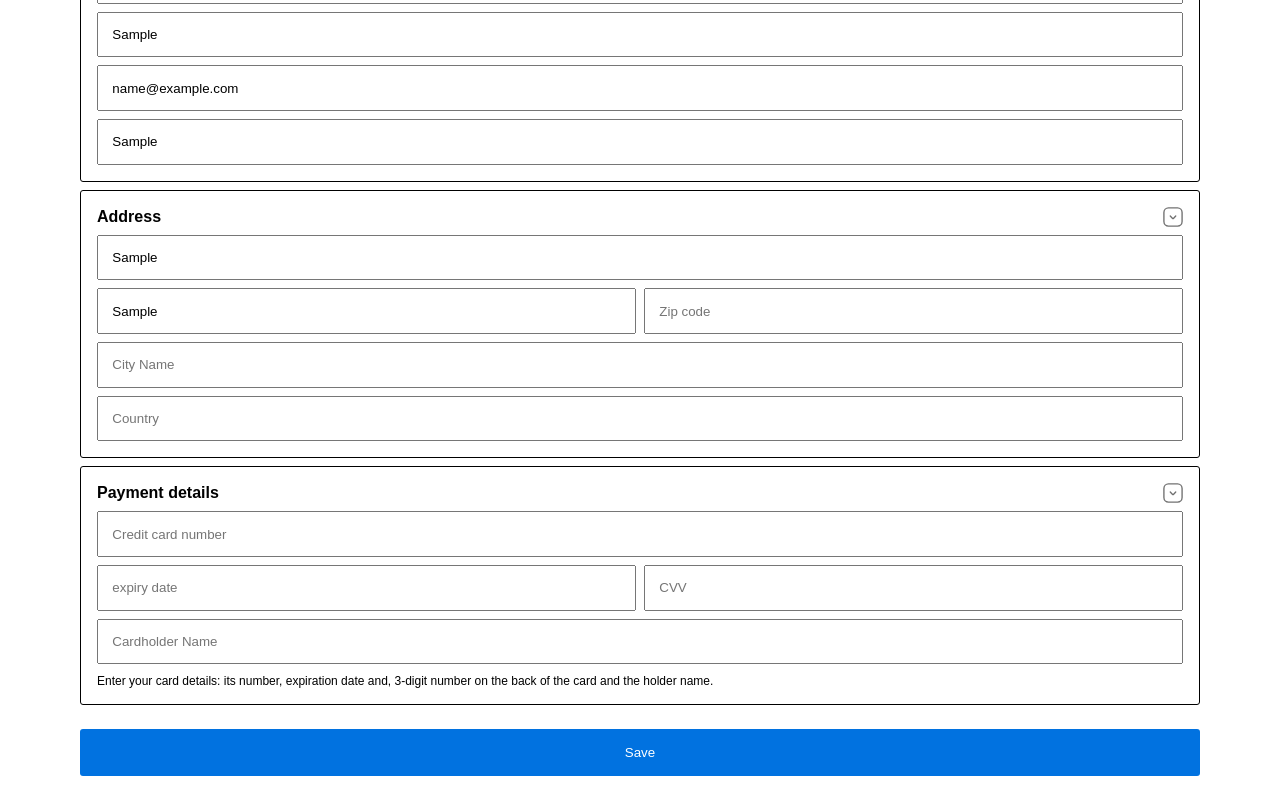
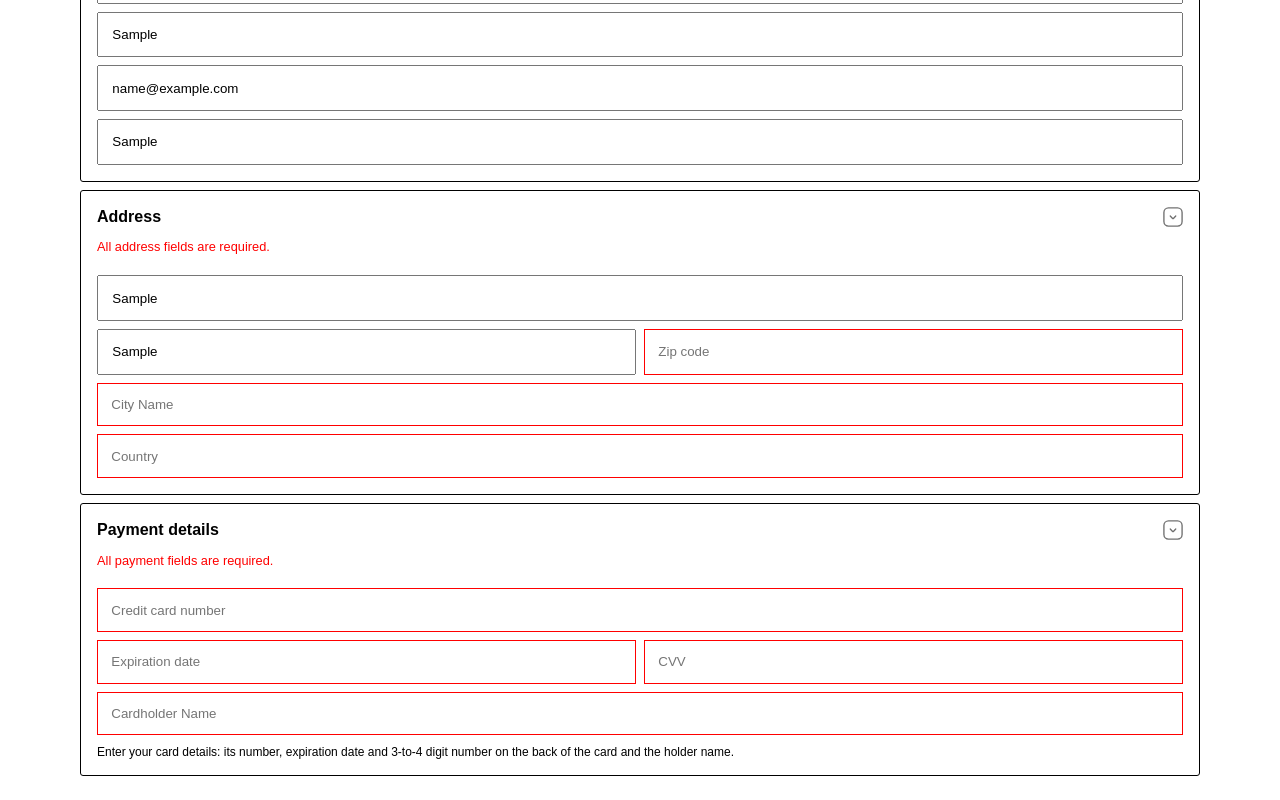
Before and after one commit to sydneythomas/challenge-limehome, an Angular app: page / in a window 1280 px wide. Both pictures are taken after typing "Sample", "Sample", "name@example.com", "Sample", "Sample", "Sample" into the empty fields and a click on the button "Save". Shown: the part 147-947 px from the top of the page. Built offline with nearby package versions, Linux system fonts and the light colour scheme.

Commit message:
Add hidden labels for accessibility WIP readme update animations for sections refactor all form logic

```diff
--- a/src/app/accordian-section/accordian-section.component.html
+++ b/src/app/accordian-section/accordian-section.component.html
@@ -1,15 +1,15 @@
-<section [ngClass]="{ collapsed: filled }">
+<section [@sectionAnimation]="filled ? 'collapsed' : 'expanded'">
   <div class="header" (click)="toggle()">
     <h2>{{ title }}</h2>
     <img
-      [ngClass]="{ collapsed: filled }"
+      [ngClass]="{ collapsed: filled, expanded: !filled }"
       src="assets/arrow-down.svg"
       alt="accordian arrow"
       width="20"
       height="20"
     />
   </div>
-  <div class="content">
+  <div class="content" [ngClass]="{ collapsed: filled, expanded: !filled }">
     <ng-content></ng-content>
   </div>
 </section>
--- a/src/app/accordian-section/accordian-section.component.scss
+++ b/src/app/accordian-section/accordian-section.component.scss
@@ -17,15 +17,20 @@ section {
   align-items: center;
 }
 
-.content {
-  display: flex;
-  flex-direction: column;
-}
-
-.collapsed .content {
-  display: none;
+// animcations for the arrow
+img {
+  transition: transform 0.3s ease-in-out;
 }
 
 .collapsed img {
   transform: rotate(180deg);
 }
+
+.content {
+  display: flex;
+  flex-direction: column;
+
+  &.collapsed {
+    display: none;
+  }
+}
--- a/src/app/app.component.html
+++ b/src/app/app.component.html
@@ -1,152 +1,185 @@
 <div class="wrapper">
   <h1>Your check-in details</h1>
-  <form class="form" #myForm="ngForm" (ngSubmit)="submitForm(myForm)">
+  <form class="form" [formGroup]="form" (ngSubmit)="submitForm()">
     <app-accordian-section
       [title]="'Personal information'"
-      [filled]="detailsSectionFilled"
+      [filled]="accordianSections['detailsSectionFilled']"
+      formGroupName="detailsSectionFields"
     >
+      <div
+        class="inlineError"
+        *ngIf="formSubmitted && isFormGroupInvalid('detailsSectionFields')"
+      >
+        All details fields are required.
+      </div>
+
+      <label for="firstName">First name</label>
       <input
         type="text"
-        name="detailsSectionFields.firstName"
-        [(ngModel)]="detailsSectionFields['firstName']"
+        id="firstName"
+        formControlName="firstName"
         placeholder="First name"
-        required
       />
+
+      <label for="lastName">Last name</label>
       <input
         type="text"
-        name="detailsSectionFields.lastName"
-        [(ngModel)]="detailsSectionFields['lastName']"
+        id="lastName"
+        formControlName="lastName"
         placeholder="Last name"
-        required
       />
+
+      <label for="email">Email</label>
       <input
         type="email"
-        name="detailsSectionFields.email"
-        [(ngModel)]="detailsSectionFields['email']"
+        id="email"
+        formControlName="email"
         placeholder="Email"
-        #emailInput="ngModel"
-        pattern="[a-z0-9._%+-]+@[a-z0-9.-]+\.[a-z]{2,4}$"
-        required
-        [ngClass]="{
-          inputError:
-            emailInput.invalid && (emailInput.dirty || emailInput.touched)
-        }"
       />
       <div
         class="inlineError"
         *ngIf="
-          emailInput.invalid &&
-          (emailInput.dirty || emailInput.touched) &&
-          formSubmitted
+          formSubmitted && isInvalid('detailsSectionFields.email', ['email'])
         "
       >
-        <span *ngIf="emailInput.errors?.['required']">Email is required.</span>
-        <span *ngIf="emailInput.errors?.['pattern']"
-          >Invalid email format.</span
-        >
+        Invalid email format.
       </div>
 
-      <!-- add phone validation -->
+      <!-- would add country drop down + phone number validation -->
+      <label for="phoneNumber">Phone number</label>
       <input
         type="text"
-        name="detailsSectionFields.phoneNumber"
-        [(ngModel)]="detailsSectionFields['phoneNumber']"
+        id="phoneNumber"
+        formControlName="phoneNumber"
         placeholder="Phone number"
       />
     </app-accordian-section>
 
-    <app-accordian-section [title]="'Address'" [filled]="adressSectionFilled">
+    <app-accordian-section
+      [title]="'Address'"
+      [filled]="accordianSections['addressSectionFilled']"
+      formGroupName="addressSectionFields"
+    >
+      <div
+        class="inlineError"
+        *ngIf="formSubmitted && isFormGroupInvalid('addressSectionFields')"
+      >
+        All address fields are required.
+      </div>
+
+      <label for="street">Street</label>
       <input
         type="text"
-        name="addressSectionFields.street"
-        [(ngModel)]="addressSectionFields['street']"
+        formControlName="street"
+        id="street"
         placeholder="Street"
-        required
       />
 
       <div class="form-container">
         <div class="form-input">
+          <label for="houseNumber">House number</label>
           <input
             type="text"
-            name="addressSectionFields.houseNumber"
-            [(ngModel)]="addressSectionFields['houseNumber']"
+            formControlName="houseNumber"
+            id="houseNumber"
             placeholder="House Nr."
-            required
           />
         </div>
 
         <div class="form-input">
+          <label for="postCode">Zip code</label>
           <input
             type="text"
-            name="addressSectionFields.postCode"
-            [(ngModel)]="addressSectionFields['postCode']"
+            formControlName="postCode"
+            id="postCode"
             placeholder="Zip code"
-            required
           />
         </div>
       </div>
 
+      <label for="city">City</label>
       <input
         type="text"
-        name="addressSectionFields.city"
-        [(ngModel)]="addressSectionFields['city']"
+        formControlName="city"
+        id="city"
         placeholder="City Name"
-        required
       />
+
+      <label for="country">Country</label>
       <input
         type="text"
-        name="addressSectionFields.country"
-        [(ngModel)]="addressSectionFields['country']"
+        formControlName="country"
+        id="country"
         placeholder="Country"
       />
     </app-accordian-section>
 
     <app-accordian-section
       [title]="'Payment details'"
-      [filled]="paymentSectionFilled"
+      [filled]="accordianSections['paymentSectionFilled']"
+      formGroupName="paymentSectionFields"
     >
+      <div
+        class="inlineError"
+        *ngIf="formSubmitted && isFormGroupInvalid('paymentSectionFields')"
+      >
+        All payment fields are required.
+      </div>
+      <div
+        class="inlineError"
+        *ngIf="
+          formSubmitted && isInvalid('paymentSectionFields.cvv', ['pattern'])
+        "
+      >
+        CVV must be 3 or 4 digits.
+      </div>
+
+      <label for="creditCardNumber">Credit card number</label>
       <input
-        type="text"
-        name="paymentSectionFields.creditCardNumber"
-        [(ngModel)]="paymentSectionFields['creditCardNumber']"
+        type="number"
+        formControlName="creditCardNumber"
+        id="creditCardNumber"
         placeholder="Credit card number"
       />
 
       <div class="form-container">
         <div class="form-input">
+          <label for="expiryDate">Expiration date</label>
           <input
             type="text"
-            name="paymentSectionFields.expiryDate"
-            [(ngModel)]="paymentSectionFields['expiryDate']"
-            placeholder="expiry date"
+            formControlName="expiryDate"
+            id="expiryDate"
+            placeholder="Expiration date"
           />
         </div>
 
         <div class="form-input">
+          <label for="cvv">cvv</label>
           <input
-            type="text"
-            name="paymentSectionFields.CVV"
-            [(ngModel)]="paymentSectionFields['CVV']"
+            type="number"
+            formControlName="cvv"
+            id="cvv"
             placeholder="CVV"
           />
         </div>
       </div>
 
+      <label for="cardholderName">Cardholder name</label>
       <input
         type="text"
-        name="paymentSectionFields.cardholderName"
-        [(ngModel)]="paymentSectionFields['cardholderName']"
+        formControlName="cardholderName"
+        id="cardholderName"
         placeholder="Cardholder Name"
       />
       <span class="footer">
-        Enter your card details: its number, expiration date and, 3-digit number
-        on the back of the card and the holder name.
+        Enter your card details: its number, expiration date and 3-to-4 digit
+        number on the back of the card and the holder name.
       </span>
     </app-accordian-section>
 
-    <!-- moved outside of the accordion section to that it is always visible -->
+    <!-- update: moved outside of the accordion section to that it is always visible -->
     <div>
-      <button>Save</button>
+      <button type="submit">Save</button>
     </div>
   </form>
 </div>
--- a/src/app/app.component.scss
+++ b/src/app/app.component.scss
@@ -1,35 +1,3 @@
-.form {
-  width: 100%;
-}
-
-.accordion__header {
-  margin: 0 0 16px 0;
-  padding: 16px;
-  border-top: 1px solid #798a69;
-  border-bottom: 1px solid #798a69;
-}
-.accordion__header:hover {
-  background: #eeeadc;
-}
-
-.form__elements {
-  width: 100%;
-  margin: 0 0 20px 0;
-}
-
-.input {
-  width: 100%;
-  margin: 0 0 5px 0;
-}
-
-.form__payment {
-  display: block;
-  font-size: 18px;
-  line-height: 16px;
-  margin: 10px;
-}
-
-/* styles.css */
 .section {
   margin-bottom: 10px;
   border: 1px solid #ccc;
--- a/src/app/app.component.ts
+++ b/src/app/app.component.ts
@@ -1,51 +1,114 @@
-import { Component, ElementRef } from '@angular/core';
-import { NgForm } from '@angular/forms';
-import { addClass, hasClass, removeClass } from './utils/toggle-class/dom';
+import { Component, OnInit } from '@angular/core';
+import { FormBuilder, FormGroup, Validators } from '@angular/forms';
 
 @Component({
   selector: 'app-root',
   templateUrl: './app.component.html',
   styleUrls: ['./app.component.scss'],
 })
-export class AppComponent {
-  constructor(private elementRef: ElementRef) {
-    this.elementRef = elementRef;
-  }
+export class AppComponent implements OnInit {
+  form!: FormGroup;
+
+  constructor(private formBuilder: FormBuilder) {}
 
   formSubmitted: boolean = false;
 
-  detailsSectionFilled: boolean = false;
-  adressSectionFilled: boolean = false;
-  paymentSectionFilled: boolean = false;
-
-  detailsSectionFields: { [key: string]: string } = {
-    firstName: '',
-    lastName: '',
-    email: '',
-    phoneNumber: '',
+  accordianSections: { [key: string]: boolean } = {
+    detailsSection: true,
+    addressSection: true,
+    paymentSection: true,
   };
 
-  addressSectionFields: { [key: string]: string } = {
-    street: '',
-    houseNumber: '',
-    postCode: '',
-    city: '',
-    country: '',
-  };
+  ngOnInit() {
+    this.form = this.formBuilder.group({
+      detailsSectionFields: this.formBuilder.group({
+        firstName: ['', Validators.required],
+        lastName: ['', Validators.required],
+        email: ['', [Validators.required, Validators.email]],
+        phoneNumber: ['', Validators.required],
+      }),
+      addressSectionFields: this.formBuilder.group({
+        street: ['', Validators.required],
+        houseNumber: ['', Validators.required],
+        postCode: ['', Validators.required],
+        city: ['', Validators.required],
+        country: ['', Validators.required],
+      }),
+      paymentSectionFields: this.formBuilder.group({
+        creditCardNumber: ['', Validators.required],
+        expiryDate: ['', Validators.required],
+        cvv: ['', [Validators.required, Validators.pattern('^[0-9]{3,4}$')]],
+        cardholderName: ['', Validators.required],
+      }),
+    });
+  }
 
-  paymentSectionFields: { [key: string]: string } = {
-    creditCardNumber: '',
-    expiryDate: '',
-    CVV: '',
-    cardholderName: '',
-  };
+  // handle accordian
+  toggleSection(section: string): void {
+    this.accordianSections[section] = !this.accordianSections[section];
+  }
 
-  submitForm(form: NgForm): void {
+  submitForm() {
     this.formSubmitted = true;
 
-    if (form.valid) {
-      // Form submission logic
-      alert(`Form for ${this.detailsSectionFields['firstName']} submitted!`);
+    if (this.form.valid) {
+      // this is where we would include submission logic, for now I'll just give an alert & close all of the sections
+      alert(
+        `Form for ${
+          this.form.get('detailsSectionFields.firstName')!.value
+        } submitted!`
+      );
+      this.accordianSections['detailsSectionFilled'] = true;
+      this.accordianSections['addressSectionFilled'] = true;
+      this.accordianSections['paymentSectionFilled'] = true;
+    } else {
+      // all the field have to marked as touched in order to display validation errors
+      this.markFormGroupAsTouched(this.form);
+
+      // TODO redundant, could use a refactor
+      if (
+        !this.accordianSections['detailsSectionFilled'] &&
+        this.isFormGroupInvalid('detailsSectionFields')
+      ) {
+        this.accordianSections['detailsSectionFilled'] = false;
+      }
+      if (
+        !this.accordianSections['addressSectionFilled'] &&
+        this.isFormGroupInvalid('addressSectionFields')
+      ) {
+        this.accordianSections['addressSectionFilled'] = false;
+      }
+      if (
+        !this.accordianSections['paymentSectionFilled'] &&
+        this.isFormGroupInvalid('paymentSectionFields')
+      ) {
+        this.accordianSections['paymentSectionFilled'] = false;
+      }
     }
   }
+
+  markFormGroupAsTouched(formGroup: FormGroup) {
+    Object.values(formGroup.controls).forEach((control) => {
+      control.markAsTouched();
+      if (control instanceof FormGroup) {
+        this.markFormGroupAsTouched(control);
+      }
+    });
+  }
+
+  isInvalid(controlPath: string, errorTypes: string[]): boolean {
+    const control = this.form.get(controlPath);
+    if (control && control.invalid && control.touched) {
+      if (errorTypes) {
+        return errorTypes.some((errorType) => control.hasError(errorType));
+      }
+      return true;
+    }
+    return false;
+  }
+
+  isFormGroupInvalid(groupName: string): boolean {
+    const group = this.form.get(groupName) as FormGroup;
+    return group.invalid && group.touched;
+  }
 }
--- a/src/styles.scss
+++ b/src/styles.scss
@@ -1,4 +1,5 @@
 /* You can add global styles to this file, and also import other style files */
+
 body {
   background: #fff;
   font-family: "sans-serif", "Arial";
@@ -20,9 +21,18 @@ h2 {
   font-size: 1em;
 }
 
+label {
+  position: absolute;
+  opacity: 0;
+}
+
 input {
   padding: 1em;
   margin-top: 0.5rem;
+}
+
+input.ng-invalid.ng-touched {
+  border: 1px solid red;
 }
 
 .form-container {
@@ -39,6 +49,6 @@ input {
   }
 }
 
-.inputError {
-  background: red;
+button {
+  cursor: pointer;
 }
```
Also changed, not shown: src/app/accordian-section/accordian-section.component.ts (+15 -0 lines), src/app/app.module.ts (+9 -2 lines), 1 other file (tests, documents, lock files or other folders).
